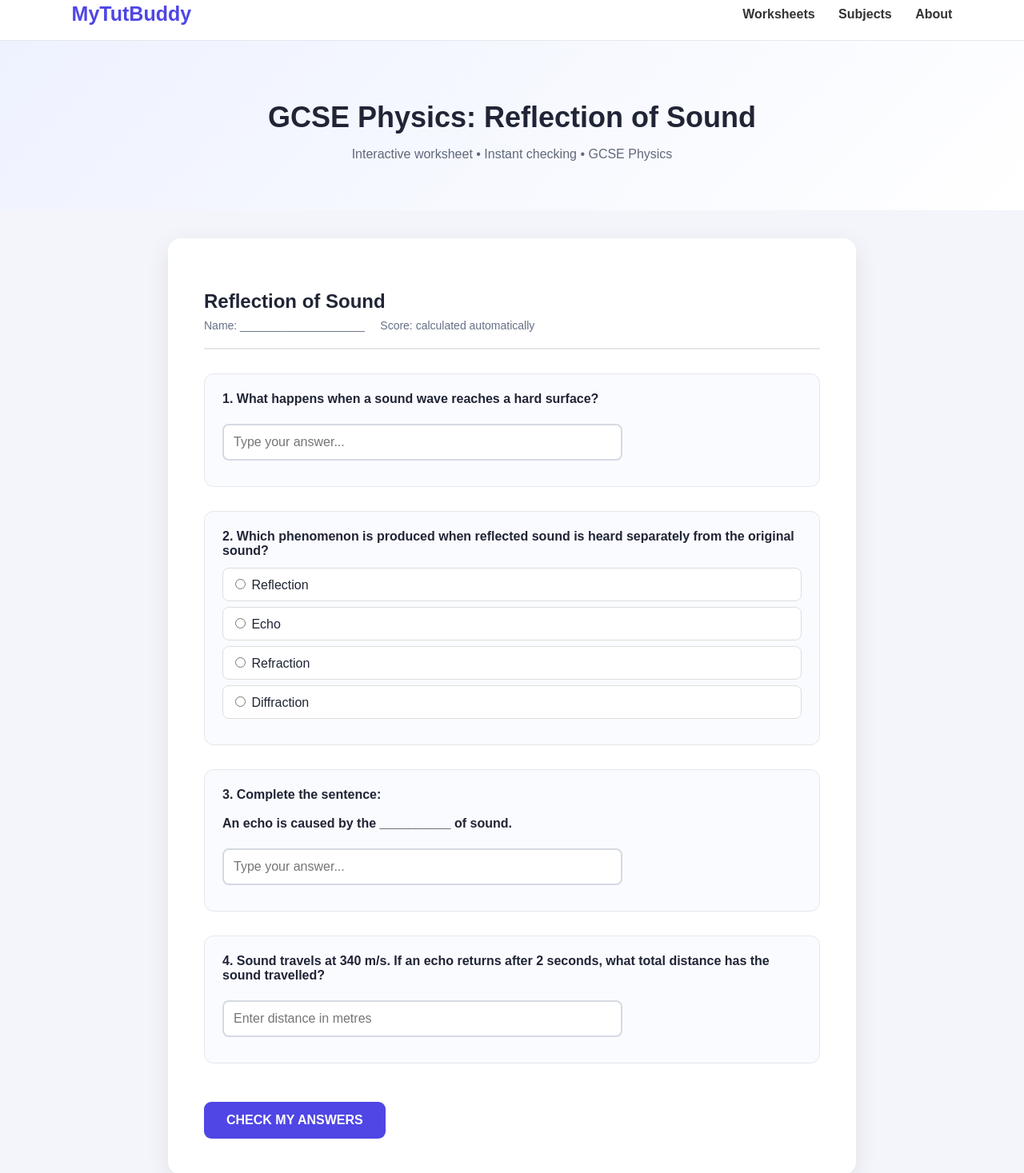
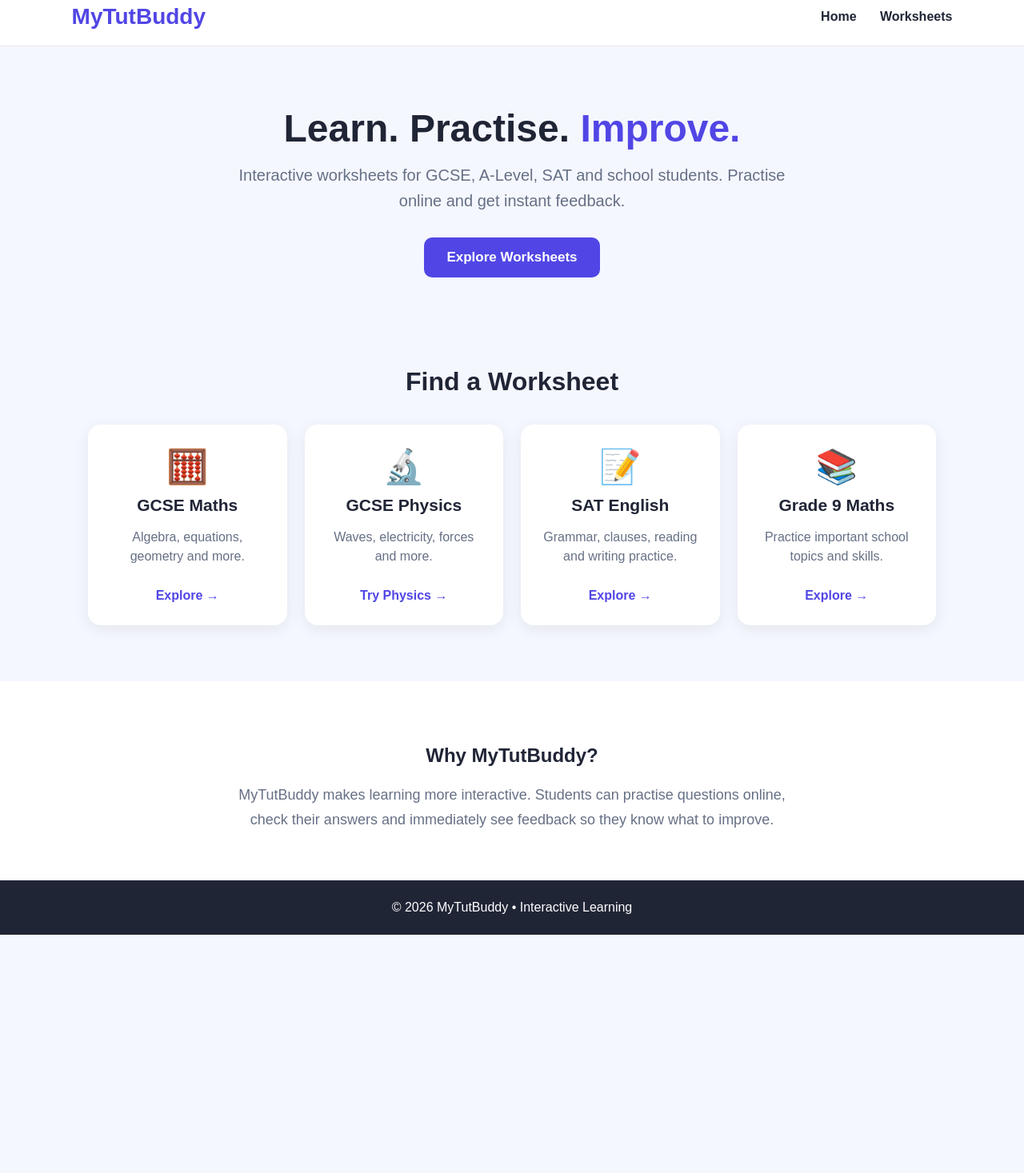
Before and after one commit to naheed-ui/mytutbuddy, a plain HTML site: page index.html in a window 1280 px wide. Shown: the part 15-1482 px from the top of the page at 80% size. After the commit the page ends 1184 px from the top, so only its background shows below. Drawn offline with Linux system fonts and the light colour scheme.

Commit message:
Update index.html

```diff
--- a/index.html
+++ b/index.html
@@ -4,9 +4,9 @@
 <meta charset="UTF-8">
 <meta name="viewport" content="width=device-width, initial-scale=1.0">
 
-<title>GCSE Physics – Reflection of Sound Worksheet | MyTutBuddy</title>
+<title>MyTutBuddy | Interactive Learning</title>
 
-<meta name="description" content="Free interactive GCSE Physics worksheet on reflection of sound and echoes. Complete the worksheet online and get instant feedback.">
+<meta name="description" content="MyTutBuddy - Interactive worksheets for GCSE, A-Level, SAT and school students. Learn, practise and improve.">
 
 <style>
 * {
@@ -16,13 +16,13 @@
 body {
     margin: 0;
     font-family: Arial, sans-serif;
-    background: #f3f5fb;
+    background: #f5f7ff;
     color: #202536;
 }
 
 header {
     background: white;
-    padding: 18px 7%;
+    padding: 20px 7%;
     display: flex;
     justify-content: space-between;
     align-items: center;
@@ -30,167 +30,142 @@ header {
 }
 
 .logo {
-    font-size: 25px;
-    font-weight: 800;
-    color: #4f46e5;
+    font-size: 28px;
+    font-weight: bold;
+    color: #5146e5;
 }
 
 nav a {
+    text-decoration: none;
+    color: #202536;
     margin-left: 25px;
-    text-decoration: none;
-    color: #333;
     font-weight: 600;
 }
 
+nav a:hover {
+    color: #5146e5;
+}
+
 .hero {
-    background: linear-gradient(135deg, #eef2ff, #ffffff);
     text-align: center;
-    padding: 45px 20px;
+    padding: 75px 20px 55px;
 }
 
 .hero h1 {
-    font-size: 36px;
-    margin-bottom: 10px;
+    font-size: 48px;
+    margin: 0 0 15px;
+}
+
+.hero h1 span {
+    color: #5146e5;
 }
 
 .hero p {
-    color: #60697a;
+    font-size: 20px;
+    color: #667085;
+    max-width: 700px;
+    margin: 0 auto 30px;
+    line-height: 1.6;
 }
 
-.container {
-    max-width: 900px;
-    margin: 35px auto;
-    padding: 0 20px;
+.button {
+    display: inline-block;
+    background: #5146e5;
+    color: white;
+    padding: 15px 28px;
+    border-radius: 10px;
+    text-decoration: none;
+    font-weight: bold;
+    font-size: 17px;
 }
 
-.worksheet {
-    background: white;
-    padding: 45px;
-    border-radius: 16px;
-    box-shadow: 0 8px 30px rgba(0,0,0,0.08);
+.button:hover {
+    background: #4038c7;
 }
 
-.worksheet-header {
-    border-bottom: 2px solid #e5e7eb;
-    padding-bottom: 20px;
-    margin-bottom: 30px;
+.section {
+    max-width: 1100px;
+    margin: auto;
+    padding: 30px 20px 70px;
 }
 
-.worksheet-header h2 {
-    margin-bottom: 8px;
+.section h2 {
+    text-align: center;
+    font-size: 32px;
+    margin-bottom: 35px;
 }
 
-.info {
-    color: #667085;
-    font-size: 14px;
+.cards {
+    display: grid;
+    grid-template-columns: repeat(auto-fit, minmax(230px, 1fr));
+    gap: 22px;
 }
 
-.question {
-    margin: 30px 0;
-    padding: 22px;
-    background: #fafbff;
-    border-radius: 12px;
-    border: 1px solid #e5e7eb;
+.card {
+    background: white;
+    border-radius: 16px;
+    padding: 28px;
+    box-shadow: 0 5px 20px rgba(0,0,0,0.07);
+    text-align: center;
+    transition: transform 0.2s;
 }
 
-.question-number {
-    font-weight: 800;
+.card:hover {
+    transform: translateY(-5px);
+}
+
+.card .icon {
+    font-size: 42px;
     margin-bottom: 12px;
 }
 
-input[type="text"],
-input[type="number"] {
-    width: 100%;
-    max-width: 500px;
-    padding: 12px;
-    border: 2px solid #d6d9e2;
-    border-radius: 8px;
-    font-size: 16px;
-    margin-top: 10px;
+.card h3 {
+    margin: 10px 0;
+    font-size: 21px;
 }
 
-input:focus {
-    outline: none;
-    border-color: #4f46e5;
+.card p {
+    color: #667085;
+    line-height: 1.5;
 }
 
-.options label {
-    display: block;
-    padding: 10px;
-    margin: 7px 0;
-    background: white;
-    border: 1px solid #ddd;
-    border-radius: 8px;
-    cursor: pointer;
+.card a {
+    display: inline-block;
+    margin-top: 12px;
+    color: #5146e5;
+    font-weight: bold;
+    text-decoration: none;
 }
 
-.options label:hover {
-    background: #f1f2ff;
+.about {
+    background: white;
+    text-align: center;
+    padding: 60px 20px;
 }
 
-button {
-    border: none;
-    background: #4f46e5;
-    color: white;
-    padding: 14px 28px;
-    border-radius: 9px;
-    font-size: 16px;
-    font-weight: 700;
-    cursor: pointer;
-}
-
-button:hover {
-    opacity: 0.9;
-}
-
-#result {
-    display: none;
-    margin-top: 30px;
-    padding: 25px;
-    border-radius: 12px;
-    text-align: center;
-    background: #eef2ff;
-}
-
-#score {
-    font-size: 32px;
-    font-weight: 800;
-    color: #4f46e5;
-}
-
-.feedback {
-    margin-top: 10px;
-    font-weight: 600;
-}
-
-.correct {
-    border: 2px solid #22a06b !important;
-    background: #f0fff7 !important;
-}
-
-.incorrect {
-    border: 2px solid #dc3545 !important;
-    background: #fff5f5 !important;
+.about p {
+    max-width: 700px;
+    margin: auto;
+    color: #667085;
+    font-size: 18px;
+    line-height: 1.7;
 }
 
 footer {
+    background: #202536;
+    color: white;
     text-align: center;
-    padding: 35px;
-    color: #667085;
+    padding: 25px;
 }
 
-@media(max-width:700px) {
-
-    .worksheet {
-        padding: 22px;
+@media (max-width: 650px) {
+    .hero h1 {
+        font-size: 36px;
     }
 
-    .hero h1 {
-        font-size: 28px;
-    }
-
-    nav {
-        display: none;
+    nav a {
+        margin-left: 10px;
+        font-size: 14px;
     }
 }
 </style>
@@ -199,347 +174,90 @@ footer {
 <body>
 
 <header>
+    <div class="logo">MyTutBuddy</div>
 
-<div class="logo">
-MyTutBuddy
-</div>
-
-<nav>
-<a href="#">Worksheets</a>
-<a href="#">Subjects</a>
-<a href="#">About</a>
-</nav>
-
+    <nav>
+        <a href="index.html">Home</a>
+        <a href="worksheets.html">Worksheets</a>
+    </nav>
 </header>
 
+<section class="hero">
+    <h1>Learn. Practise. <span>Improve.</span></h1>
 
-<section class="hero">
+    <p>
+        Interactive worksheets for GCSE, A-Level, SAT and school students.
+        Practise online and get instant feedback.
+    </p>
 
-<h1>GCSE Physics: Reflection of Sound</h1>
+    <a class="button" href="worksheets.html">
+        Explore Worksheets
+    </a>
+</section>
 
-<p>
-Interactive worksheet • Instant checking • GCSE Physics
-</p>
+<section class="section">
+
+    <h2>Find a Worksheet</h2>
+
+    <div class="cards">
+
+        <div class="card">
+            <div class="icon">🧮</div>
+            <h3>GCSE Maths</h3>
+            <p>
+                Algebra, equations, geometry and more.
+            </p>
+            <a href="worksheets.html">Explore →</a>
+        </div>
+
+        <div class="card">
+            <div class="icon">🔬</div>
+            <h3>GCSE Physics</h3>
+            <p>
+                Waves, electricity, forces and more.
+            </p>
+            <a href="gcse-physics-reflection-sound.html">
+                Try Physics →
+            </a>
+        </div>
+
+        <div class="card">
+            <div class="icon">📝</div>
+            <h3>SAT English</h3>
+            <p>
+                Grammar, clauses, reading and writing practice.
+            </p>
+            <a href="worksheets.html">Explore →</a>
+        </div>
+
+        <div class="card">
+            <div class="icon">📚</div>
+            <h3>Grade 9 Maths</h3>
+            <p>
+                Practice important school topics and skills.
+            </p>
+            <a href="worksheets.html">Explore →</a>
+        </div>
+
+    </div>
 
 </section>
 
+<section class="about">
 
-<div class="container">
+    <h2>Why MyTutBuddy?</h2>
 
-<div class="worksheet">
+    <p>
+        MyTutBuddy makes learning more interactive.
+        Students can practise questions online, check their answers
+        and immediately see feedback so they know what to improve.
+    </p>
 
-<div class="worksheet-header">
-
-<h2>Reflection of Sound</h2>
-
-<div class="info">
-Name: ____________________ &nbsp;&nbsp;&nbsp;
-Score: calculated automatically
-</div>
-
-</div>
-
-
-<!-- QUESTION 1 -->
-
-<div class="question" id="question1">
-
-<div class="question-number">
-1. What happens when a sound wave reaches a hard surface?
-</div>
-
-<input
-type="text"
-id="answer1"
-placeholder="Type your answer..."
->
-
-<div class="feedback" id="feedback1"></div>
-
-</div>
-
-
-<!-- QUESTION 2 -->
-
-<div class="question" id="question2">
-
-<div class="question-number">
-2. Which phenomenon is produced when reflected sound is heard separately from the original sound?
-</div>
-
-<div class="options">
-
-<label>
-<input type="radio" name="q2" value="reflection">
-Reflection
-</label>
-
-<label>
-<input type="radio" name="q2" value="echo">
-Echo
-</label>
-
-<label>
-<input type="radio" name="q2" value="refraction">
-Refraction
-</label>
-
-<label>
-<input type="radio" name="q2" value="diffraction">
-Diffraction
-</label>
-
-</div>
-
-<div class="feedback" id="feedback2"></div>
-
-</div>
-
-
-<!-- QUESTION 3 -->
-
-<div class="question" id="question3">
-
-<div class="question-number">
-3. Complete the sentence:
-<br><br>
-An echo is caused by the __________ of sound.
-</div>
-
-<input
-type="text"
-id="answer3"
-placeholder="Type your answer..."
->
-
-<div class="feedback" id="feedback3"></div>
-
-</div>
-
-
-<!-- QUESTION 4 -->
-
-<div class="question" id="question4">
-
-<div class="question-number">
-4. Sound travels at 340 m/s. If an echo returns after 2 seconds, what total distance has the sound travelled?
-</div>
-
-<input
-type="number"
-id="answer4"
-placeholder="Enter distance in metres"
->
-
-<div class="feedback" id="feedback4"></div>
-
-</div>
-
-
-<br>
-
-<button onclick="checkAnswers()">
-CHECK MY ANSWERS
-</button>
-
-
-<div id="result">
-
-<div id="score"></div>
-
-<div id="message"></div>
-
-<br>
-
-<button onclick="resetWorksheet()">
-TRY AGAIN
-</button>
-
-</div>
-
-</div>
-
-</div>
-
+</section>
 
 <footer>
-
-© 2026 MyTutBuddy • Interactive Learning
-
+    © 2026 MyTutBuddy • Interactive Learning
 </footer>
-
-
-<script>
-
-function checkAnswers() {
-
-    let score = 0;
-
-    // QUESTION 1
-
-    const q1 = document
-        .getElementById("answer1")
-        .value
-        .trim()
-        .toLowerCase();
-
-    const question1 = document.getElementById("question1");
-    const feedback1 = document.getElementById("feedback1");
-
-    if (
-        q1.includes("reflect") ||
-        q1.includes("bounces")
-    ) {
-
-        score++;
-
-        question1.classList.add("correct");
-        question1.classList.remove("incorrect");
-
-        feedback1.innerHTML = "✅ Correct!";
-
-    } else {
-
-        question1.classList.add("incorrect");
-        question1.classList.remove("correct");
-
-        feedback1.innerHTML =
-            "❌ Not quite. Think about what happens when sound reaches a hard surface.";
-
-    }
-
-
-    // QUESTION 2
-
-    const q2 = document.querySelector(
-        'input[name="q2"]:checked'
-    );
-
-    const question2 = document.getElementById("question2");
-    const feedback2 = document.getElementById("feedback2");
-
-    if (q2 && q2.value === "echo") {
-
-        score++;
-
-        question2.classList.add("correct");
-        question2.classList.remove("incorrect");
-
-        feedback2.innerHTML = "✅ Correct!";
-
-    } else {
-
-        question2.classList.add("incorrect");
-        question2.classList.remove("correct");
-
-        feedback2.innerHTML =
-            "❌ Incorrect. The correct answer is Echo.";
-
-    }
-
-
-    // QUESTION 3
-
-    const q3 = document
-        .getElementById("answer3")
-        .value
-        .trim()
-        .toLowerCase();
-
-    const question3 = document.getElementById("question3");
-    const feedback3 = document.getElementById("feedback3");
-
-    if (
-        q3.includes("reflection") ||
-        q3.includes("reflected")
-    ) {
-
-        score++;
-
-        question3.classList.add("correct");
-        question3.classList.remove("incorrect");
-
-        feedback3.innerHTML = "✅ Correct!";
-
-    } else {
-
-        question3.classList.add("incorrect");
-        question3.classList.remove("correct");
-
-        feedback3.innerHTML =
-            "❌ Incorrect. The answer is reflection.";
-
-    }
-
-
-    // QUESTION 4
-
-    const q4 = Number(
-        document.getElementById("answer4").value
-    );
-
-    const question4 = document.getElementById("question4");
-    const feedback4 = document.getElementById("feedback4");
-
-    if (q4 === 680) {
-
-        score++;
-
-        question4.classList.add("correct");
-        question4.classList.remove("incorrect");
-
-        feedback4.innerHTML =
-            "✅ Correct! 340 × 2 = 680 m.";
-
-    } else {
-
-        question4.classList.add("incorrect");
-        question4.classList.remove("correct");
-
-        feedback4.innerHTML =
-            "❌ Incorrect. Remember: distance = speed × time.";
-
-    }
-
-
-    // SHOW RESULT
-
-    const percentage = Math.round(
-        (score / 4) * 100
-    );
-
-    document.getElementById("result").style.display = "block";
-
-    document.getElementById("score").innerHTML =
-        score + " / 4 — " + percentage + "%";
-
-    if (score === 4) {
-
-        document.getElementById("message").innerHTML =
-            "🎉 Excellent work! You got everything correct.";
-
-    } else if (score >= 2) {
-
-        document.getElementById("message").innerHTML =
-            "👍 Good effort! Review the questions you missed.";
-
-    } else {
-
-        document.getElementById("message").innerHTML =
-            "📚 Keep practising. You can try again!";
-
-    }
-
-}
-
-
-function resetWorksheet() {
-
-    location.reload();
-
-}
-
-</script>
 
 </body>
 </html>
```
